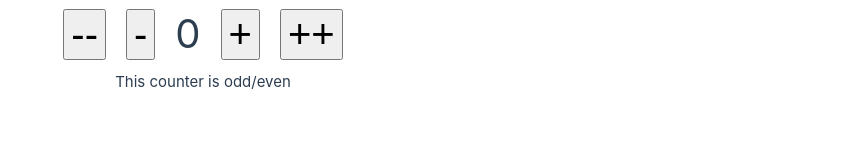
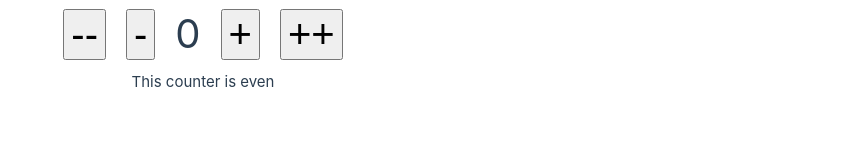
Before and after one commit to Unruh-Spirale/first-project, a Vue app: page / in a window 1280 px wide. Shown: the part 168-325 px from the top of the page, without its empty margins (437-1280 px from the left). Built offline with nearby package versions, Linux system fonts and the light colour scheme.

Commit message:
add Pinia Getters

```diff
--- a/src/stores/counter.js
+++ b/src/stores/counter.js
@@ -13,5 +13,11 @@
     decreaseCounter(amount) {
       this.count -=amount;
     }
+  },
+  getters: {
+    oddOrEven: (state) => {
+      if(state.count % 2 === 0) return 'even';
+      return 'odd';
+    }
   }
 })
--- a/src/views/HomeView.vue
+++ b/src/views/HomeView.vue
@@ -12,7 +12,7 @@
       <button @click="counter.increaseCounter(2)" class="btn">++</button>
     </div>
 
-    <p>This counter is odd/even</p>
+    <p>This counter is {{counter.oddOrEven}}</p>
 
     <div class="edit">
       <h4>Edit counter title</h4>
```
